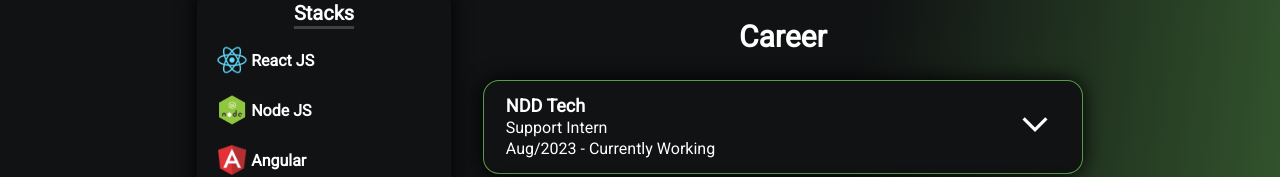
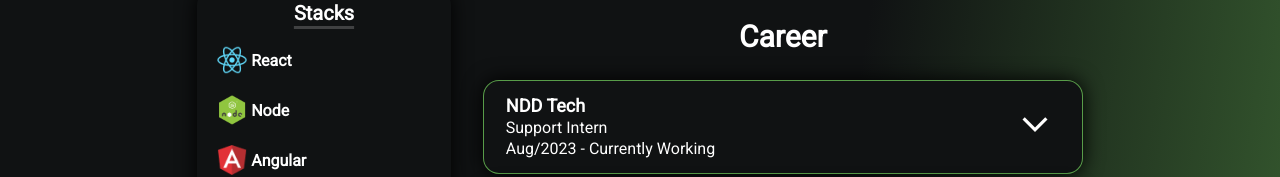
Before and after one commit to OthavioH/Othavio-Henrico-Portfolio, a React (Vite) app: page / in a window 1280 px wide. Shown: the part 442-619 px from the top of the page. Built offline with nearby package versions, Linux system fonts and the light colour scheme.

Commit message:
Removed JS from React and Node

```diff
--- a/src/components/SideBar/SideProfileInfo/SideProfileInfo.tsx
+++ b/src/components/SideBar/SideProfileInfo/SideProfileInfo.tsx
@@ -33,8 +33,8 @@ export default function SideProfileInfo() {
       <SideBarBio>
         <DivisionTitle>Stacks</DivisionTitle>
         <SideBarStacksList>
-          <SideStackComponent title="React JS" imgUrl="react_icon.png" />
-          <SideStackComponent title="Node JS" imgUrl="node_icon.png" />
+          <SideStackComponent title="React" imgUrl="react_icon.png" />
+          <SideStackComponent title="Node" imgUrl="node_icon.png" />
           <SideStackComponent title="Angular" imgUrl="angular_icon.png" />
           <SideStackComponent title="Java" imgUrl="java_icon.png" />
           <SideStackComponent title="Flutter" imgUrl="flutter_icon.png" />
--- a/src/data/workExperiences_en_us.json
+++ b/src/data/workExperiences_en_us.json
@@ -18,9 +18,9 @@
     "companyName": "Tokenlab Tecnologia da Informação LTDA",
     "role": "Web Developer",
     "workingPeriod": "May/2021 - Feb/2023",
-    "description": "At Tokenlab, I've developed some projects using technologies and concepts like Flutter Web, Angular, HTML, CSS, SASS, DDD (Domain Driven Design), Docker, BLoC, Design Patterns and Responsive Designs. I've also used Jira extensively for team management, as well as Figma, Bitbucket, and utilized SCRUM and Kanban. To improve my knowledge, I've also done some trainings from the company that showed some new technologies like Cloud Formations and AWS but also trainings to improve my skills with Node.js.\n\nProjects Completed:\n\nCinemark ATM - Self-service machine for the Cinemark cinema chain. The project was developed in Flutter Web, where I learned a lot about the technology, its widgets, design patterns that improve development, and enhanced my collaborative professional skills. - Aug/2021 - May/2022.\n\nMyPromo - Website and application that aims to assist consumers with their supermarket shopping. 2022 - November 2022.\n\nTokenlab Website Maintenance. 2022 - 2023.",
+    "description": "At Tokenlab, I've developed some projects using technologies and concepts like Flutter Web, Angular, HTML, CSS, SASS, DDD (Domain Driven Design), Docker, BLoC, Design Patterns and Responsive Designs. I've also used Jira extensively for team management, as well as Figma, Bitbucket, and utilized SCRUM and Kanban. To improve my knowledge, I've also done some trainings from the company that showed some new technologies like Cloud Formations and AWS but also trainings to improve my skills with Node.\n\nProjects Completed:\n\nCinemark ATM - Self-service machine for the Cinemark cinema chain. The project was developed in Flutter Web, where I learned a lot about the technology, its widgets, design patterns that improve development, and enhanced my collaborative professional skills. - Aug/2021 - May/2022.\n\nMyPromo - Website and application that aims to assist consumers with their supermarket shopping. 2022 - November 2022.\n\nTokenlab Website Maintenance. 2022 - 2023.",
     "skillList": [
-      "NodeJS",
+      "Node",
       "Typescript",
       "Angular",
       "Flutter",
--- a/src/data/workExperiences_pt_br.json
+++ b/src/data/workExperiences_pt_br.json
@@ -18,9 +18,9 @@
     "companyName": "Tokenlab Tecnologia da Informação LTDA",
     "role": "Web Developer",
     "workingPeriod": "May/2021 - Feb/2023",
-    "description": "Na Tokenlab, desenvolvi alguns projetos utilizando tecnologias e conceitos como Flutter Web, Angular, HTML, CSS, SASS, DDD (Domain Driven Design), Docker, BLoC, Design Patterns e Responsive Designs. Também usei Jira extensivamente para gerenciamento de equipe, bem como Figma, Bitbucket e SCRUM e Kanban. Para melhorar meus conhecimentos, também fiz alguns treinamentos da empresa que mostraram algumas novas tecnologias como Cloud Formations e AWS, mas também treinamentos para melhorar minhas habilidades com Node.js.\n\nProjetos concluídos:\n\nCinemark ATM - Self -máquina de serviço para a rede de cinemas Cinemark. O projeto foi desenvolvido em Flutter Web, onde aprendi muito sobre a tecnologia, seus widgets, padrões de design que melhoram o desenvolvimento, e aprimorei minhas habilidades profissionais colaborativas. - Ago/2021 - Maio/2022.\n\nMyPromo - Site e aplicativo que visa auxiliar o consumidor em suas compras de supermercado. 2022 - Nov/2022.\n\nManutenção do site Tokenlab. Nov/2022 - Fev/2023.",
+    "description": "Na Tokenlab, desenvolvi alguns projetos utilizando tecnologias e conceitos como Flutter Web, Angular, HTML, CSS, SASS, DDD (Domain Driven Design), Docker, BLoC, Design Patterns e Responsive Designs. Também usei Jira extensivamente para gerenciamento de equipe, bem como Figma, Bitbucket e SCRUM e Kanban. Para melhorar meus conhecimentos, também fiz alguns treinamentos da empresa que mostraram algumas novas tecnologias como Cloud Formations e AWS, mas também treinamentos para melhorar minhas habilidades com Nodjs.\n\nProjetos concluídos:\n\nCinemark ATM - Self -máquina de serviço para a rede de cinemas Cinemark. O projeto foi desenvolvido em Flutter Web, onde aprendi muito sobre a tecnologia, seus widgets, padrões de design que melhoram o desenvolvimento, e aprimorei minhas habilidades profissionais colaborativas. - Ago/2021 - Maio/2022.\n\nMyPromo - Site e aplicativo que visa auxiliar o consumidor em suas compras de supermercado. 2022 - Nov/2022.\n\nManutenção do site Tokenlab. Nov/2022 - Fev/2023.",
     "skillList": [
-      "NodeJS",
+      "Node",
       "Typescript",
       "Angular",
       "Flutter",
```
